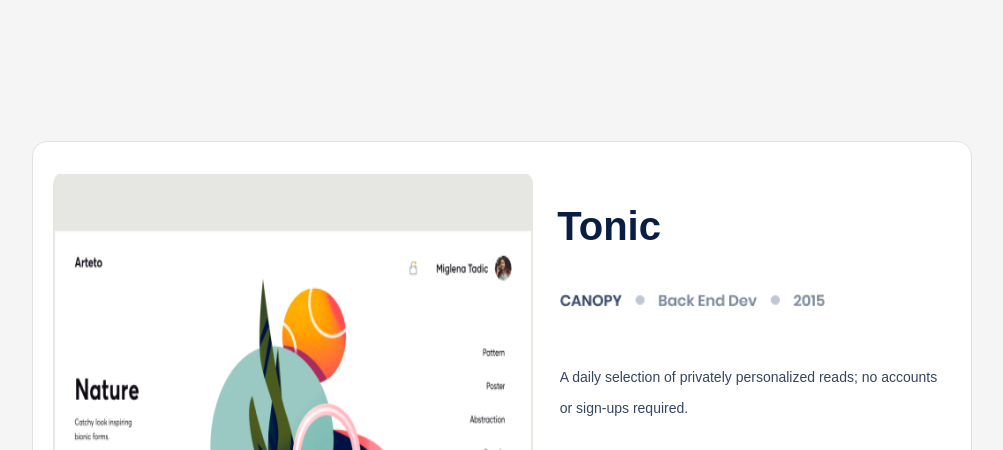
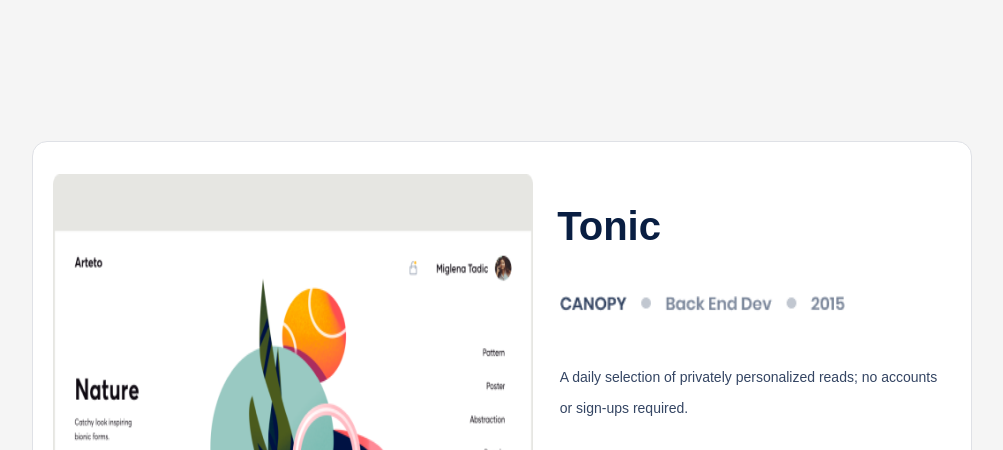
Before and after one commit to huzaifazahid44/figma_portfolio, a website: page Desktop_Version/index.html in a window 1280 px wide. Shown: the part 960-1410 px from the top of the page, without its empty margins (118-1121 px from the left). Drawn offline with Linux system fonts and the light colour scheme; files whose address does not match are found by name.

Commit message:
Update style.css

```diff
--- a/Desktop_Version/style.css
+++ b/Desktop_Version/style.css
@@ -297,8 +297,8 @@
 }
 
 .photoframe-2 {
-  width: 266px;
-  height: 38px;
+  width: 22.34375vw;
+  height: 5.54955595026643vh;
 }
 
 .Tag-box {
```
